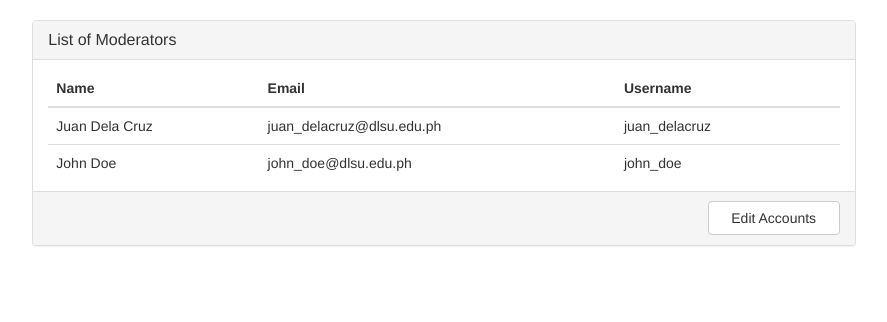
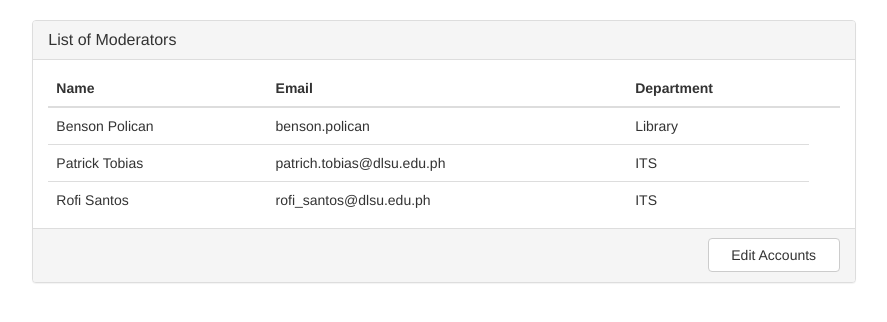
Before and after one commit to SOFENGG-T1AY1617/S18B-Team-Rofi, a CodeIgniter app: page /database/index.php/admincontroller/modView in a window 1280 px wide. Shown: the part 52-374 px from the top of the page, without its empty margins (196-1083 px from the left). Run offline with CodeIgniter, Linux system fonts and the light colour scheme; data comes from the database, SQL or seed files in the repository; some libraries are stand-ins or nearby versions.

Commit message:
Finish display

```diff
--- a/application/models/admin_model.php
+++ b/application/models/admin_model.php
@@ -15,11 +15,21 @@ class Admin_Model extends CI_Model
     }
 
     function queryAllAdministators() {
-        return $this->db->get(TABLE_ADMINISTRATORS)->result();
+        $this->db->select('*');
+        $this->db->from(TABLE_ADMINISTRATORS);
+        $this->db->join(TABLE_DEPARTMENTS, 'admin_departmentid = departmentid');
+        $this->db->order_by(COLUMN_FIRST_NAME, COLUMN_LAST_NAME);
+        $query = $this->db->get();
+        return $query->result();
     }
 
     function queryAllModerators() {
-        return $this->db->get(TABLE_MODERATORS)->result();
+        $this->db->select('*');
+        $this->db->from(TABLE_MODERATORS);
+        $this->db->join(TABLE_DEPARTMENTS, 'mod_departmentid = departmentid');
+        $this->db->order_by(COLUMN_FIRST_NAME, COLUMN_LAST_NAME);
+        $query = $this->db->get();
+        return $query->result();
     }
 
     function queryAllRooms() {
--- a/application/views/admin/a_moderator.php
+++ b/application/views/admin/a_moderator.php
@@ -146,26 +146,19 @@ include 'a_navbar.php';
                                 <tr>
                                     <th>Name</th>
                                     <th>Email</th>
-                                    <th>Username</th>
+                                    <th>Department</th>
                                     <th></th>
                                 </tr>
                                 </thead>
                                 <tbody>
 
-                                <tr>
-                                    <td>Juan Dela Cruz</td>
-                                    <td>juan_delacruz@dlsu.edu.ph</td>
-                                    <td>juan_delacruz</td>
-                                    <td></td>
-
-                                </tr>
-
-                                <tr>
-                                    <td>John Doe</td>
-                                    <td>john_doe@dlsu.edu.ph</td>
-                                    <td>john_doe</td>
-                                    <td></td>
-                                </tr>
+                                <?php foreach($moderators as $mod):?>
+                                    <tr>
+                                        <td><?=$mod->first_name . " " . $mod->last_name?></td>
+                                        <td><?=$mod->email?></td>
+                                        <td><?=$mod->name?></td>
+                                    </tr>
+                                <?php endforeach;?>
                                 </tbody>
                             </table>
 
```
Also changed, not shown: application/views/admin/a_admin.php (+3 -5 lines).
